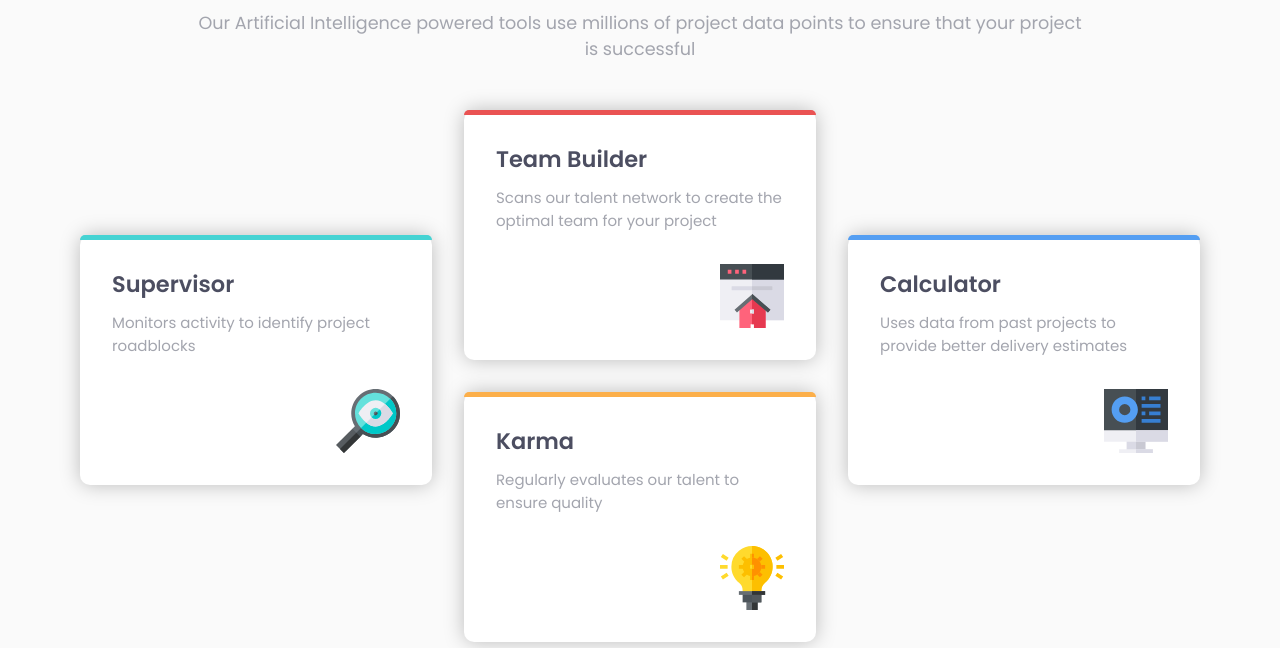
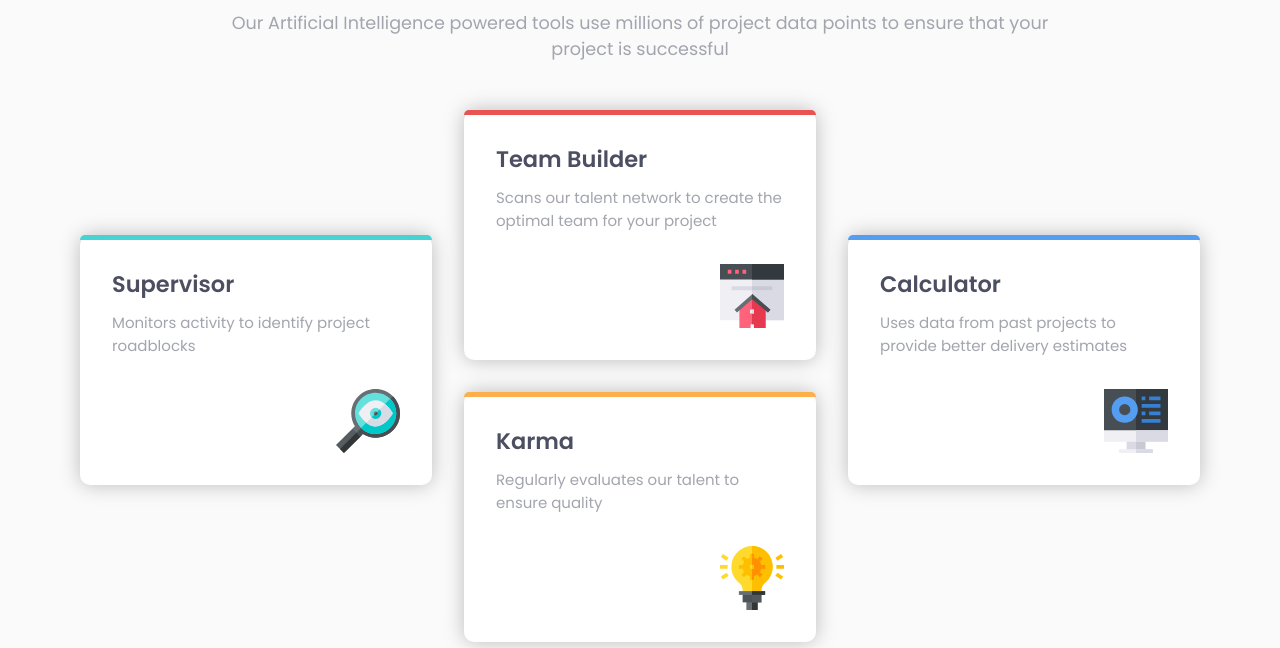
Before and after one commit to SahasSaurav/fronend-mentor-four-card, a plain HTML site: page index.html in a window 1280 px wide. Shown: the part 152-800 px from the top of the page. Drawn offline with Linux system fonts and the light colour scheme.

Commit message:
resonsive issue resovlved at 1440px

```diff
--- a/scss/main.scss
+++ b/scss/main.scss
@@ -70,6 +70,13 @@
     }
 }
 
+@media only screen and (max-width:1440px){
+    .container{
+        max-width: 1200px;
+        margin: auto;
+    }
+}
+
 @media only screen and (max-width:1140px){
    .card{
         &:first-of-type,
```
Also changed, not shown: css/main.css.
